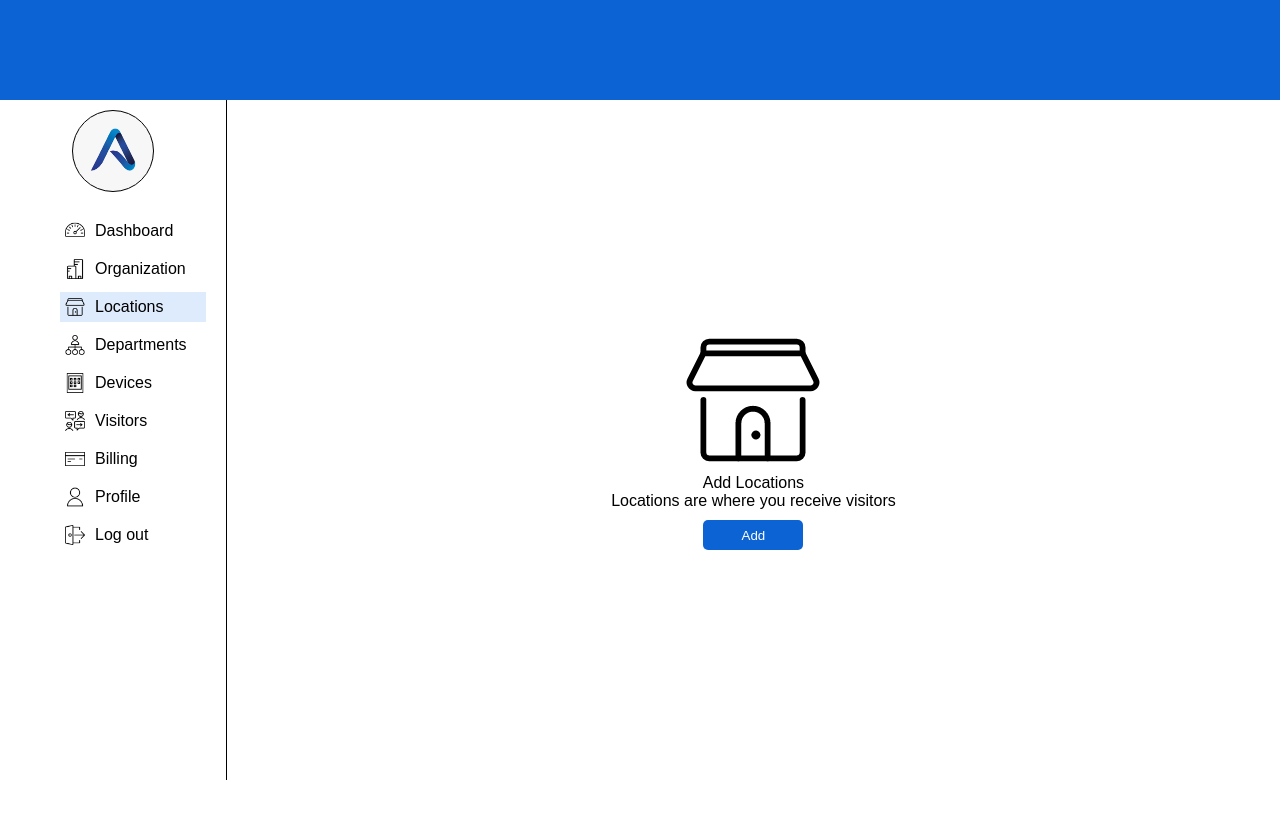
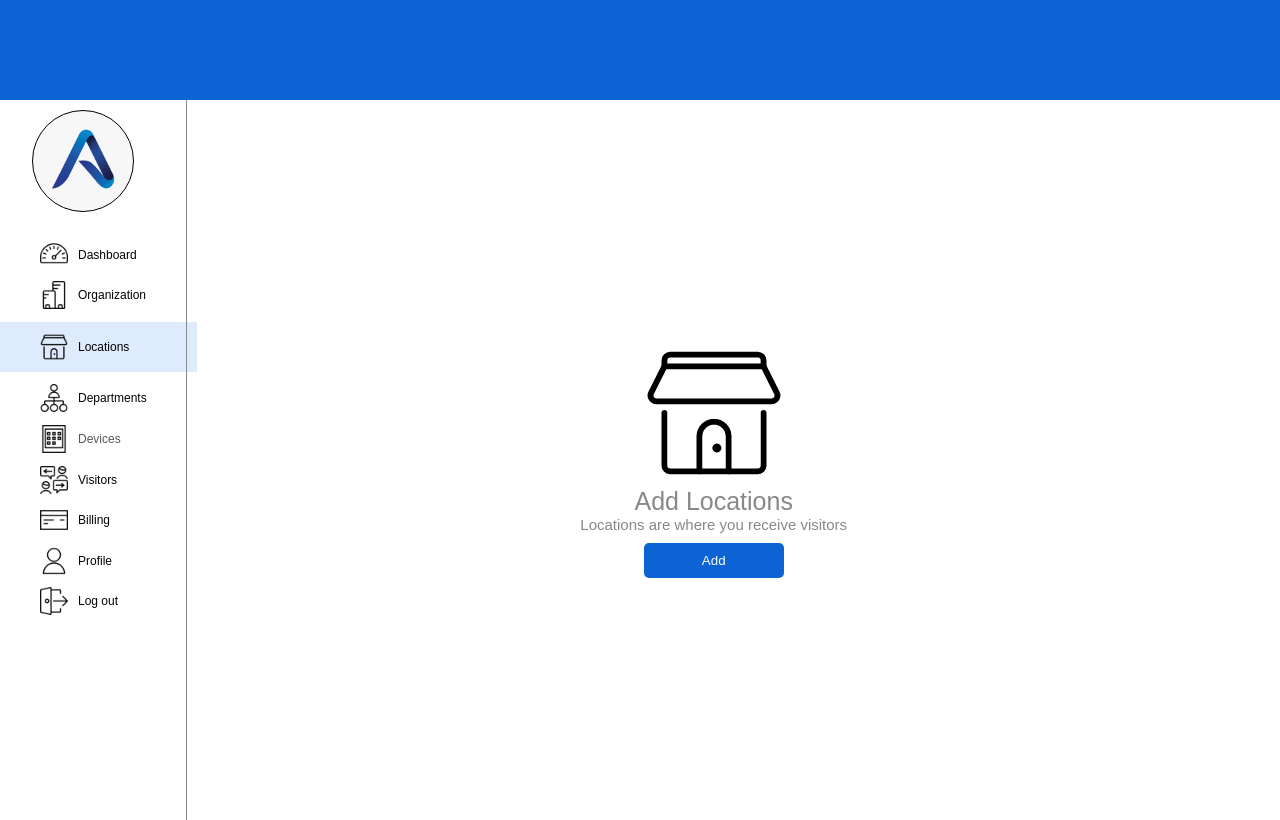
Before and after one commit to malikmukhtar/Web-Technologies-Challenge, a plain HTML site: page index.html in a window 1280 px wide. Drawn offline with Linux system fonts and the light colour scheme; a web font is replaced by a local one.

Commit message:
design corrections

```diff
--- a/app.js
+++ b/app.js
@@ -6,7 +6,7 @@ const fetchData = async () => {
   let data = await fetch(url)
     .then((res) => res.json())
     .then((data) => {
-      let output = '<h2>Locations</h2>';
+      let output = '';
       data.map((x) => {
         output += `
               <div class='card'>
--- a/index.html
+++ b/index.html
@@ -22,12 +22,14 @@
                         <li><img src="icons/building-modern.png" alt="organization"><span>Organization</span></li>
                         <li class="active"><img src="icons/house.png" alt="locations" ><span>Locations</span></li>
                         <li><img src="icons/human-resources-hierarchy.png" alt="departments"><span>Departments</span></li>
-                        <li><img src="icons/tablet.png" alt="devices"><span>Devices</span></li>
+                        <li><img src="icons/tablet.png" alt="devices"><span class="device">Devices</span></li>
                         <li><img src="icons/team-exchange-chat.png" alt="visitors"><span>Visitors</span></li>
                         <li><img src="icons/credit-card.png" alt="billing"><span>Billing</span></li>
                         <li><img src="icons/single-neutral.png" alt="profile"><span>Profile</span></li>
                         <li><img src="icons/logout.png" alt="log out"><span>Log out</span></li>
+
                     </ul>
+
                 </div>
             </div>
             <div class="container-right">
@@ -43,7 +45,10 @@
                 </div>
 
             </div>
-            <div id="output">
+            <div >
+                <div id="output">
+
+                </div>
 
             </div>
         </div>
--- a/main.css
+++ b/main.css
@@ -16,9 +16,9 @@ body {
 }
 
 .container .container-left {
-  width: 15%;
+  width: 13%;
   height: 500px;
-  margin: 10px 20px 0 20px;
+  margin: 10px 20px 0px 0px;
 }
 
 .container .container-left .logo {
@@ -29,8 +29,8 @@ body {
 .container .container-left .logo .border {
   border: 1px solid black;
   border-radius: 50%;
-  height: 80px;
-  width: 80px;
+  height: 100px;
+  width: 100px;
   background-color: #f7f7f7;
   display: flex;
   justify-content: center;
@@ -38,14 +38,15 @@ body {
 }
 
 .container .container-left .logo .border img {
-  height: 50px;
-  width: 50px;
+  height: 70px;
+  width: 70px;
   /* border-radius: 50%; */
 }
 
 .container .container-left .element ul {
   list-style: none;
-  height: 350px;
+  height: 400px;
+  /* width: 100%; */
   display: flex;
   flex-direction: column;
   justify-content: space-evenly;
@@ -55,22 +56,28 @@ body {
   display: flex;
   justify-content: left;
   align-items: center;
-  padding: 5px;
+  /* width: 100%; */
+  /* padding: 5px; */
+  color: #040404;
+  font-size: 12px;
+}
+.device {
+  color: #565656;
 }
 li:hover {
   cursor: pointer;
 }
 
 .container .container-left .element ul li img {
-  height: 20px;
-  width: 20px;
+  height: 28px;
+  width: 28px;
   margin-right: 10px;
 }
 
 .container .container-right {
-  width: 85%;
-  height: 85vh;
-  border-left: 1px solid black;
+  width: 90%;
+  height: 90vh;
+  border-left: 1px solid #888888;
 }
 
 .container .container-right {
@@ -86,9 +93,17 @@ li:hover {
   justify-content: center;
   align-items: center;
 }
+.container .container-right .location span:first-child {
+  font-size: 25px;
+  color: #888888;
+}
+.container .container-right .location span:nth-child(2) {
+  font-size: 15px;
+  color: #888888;
+}
 .container .container-right button {
-  width: 100px;
-  height: 30px;
+  width: 140px;
+  height: 35px;
   color: #fff;
   background-color: #0b63d4;
   border: none;
@@ -98,10 +113,16 @@ li:hover {
 
 .active {
   background-color: #deebfc;
+  height: 50px;
+  width: 157px;
+  margin-left: -45px;
+  padding-left: 45px;
 }
 
-.card {
-  width: 600px;
-  display: flex;
-  flex-direction: row;
+#output {
+  display: grid;
+  grid-template-columns: auto auto auto auto;
+  gap: 10px;
+  width: 100%;
+  margin: 5px;
 }
```
